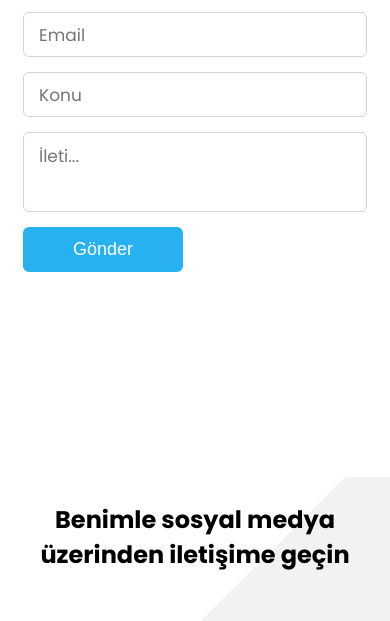
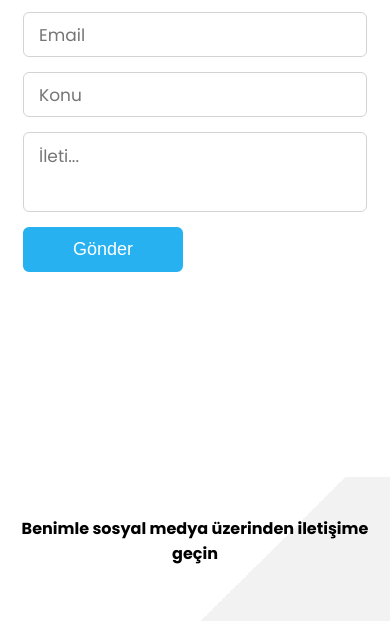
Before and after one commit to Kaiser69/asiye-edu.github.io, a website: page index.html in a window 390 px wide. Shown: the part 6441-7062 px from the top of the page. Drawn offline with nearby package versions, Linux system fonts and the light colour scheme.

Commit message:
Update style.css
footer update

```diff
--- a/css/style.css
+++ b/css/style.css
@@ -568,7 +568,12 @@ section .title::after{
 @import url(//maxcdn.bootstrapcdn.com/font-awesome/4.2.0/css/font-awesome.min.css);
 @import url(https://fonts.googleapis.com/css?family=Roboto:400,300);
 
-footer h1 {font-size:1.5em;margin-bottom:55px;}
+footer h1 {
+    font-size:1.5em;
+    margin-bottom:55px;
+    padding: 14px;
+}
+
 
 footer #social-platforms {
   position:relative;
@@ -783,6 +788,7 @@ footer .btn-linkedin > span {
     .max-width{
         padding: 0 23px;
     }
+
     .home .home-content .text-2{
         font-size: 60px;
     }
@@ -795,6 +801,10 @@ footer .btn-linkedin > span {
     .services .serv-content .card{
         width: 100%;
     }
+	footer h1 {
+    font-size:1em;
+    }
+
 }
 
 @media (max-width: 500px) {
@@ -825,6 +835,9 @@ footer .btn-linkedin > span {
         width: 35px;
         font-size: 23px;
         line-height: 38px;
+    }
+		footer h1 {
+    font-size:1em;
     }
 }
 
```
